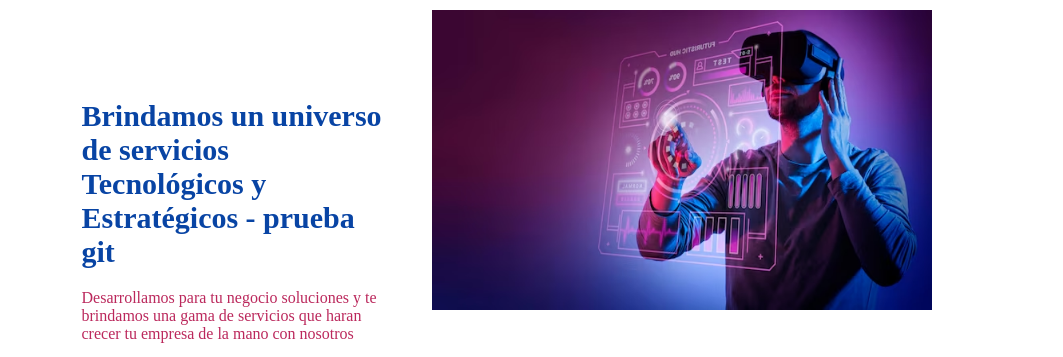
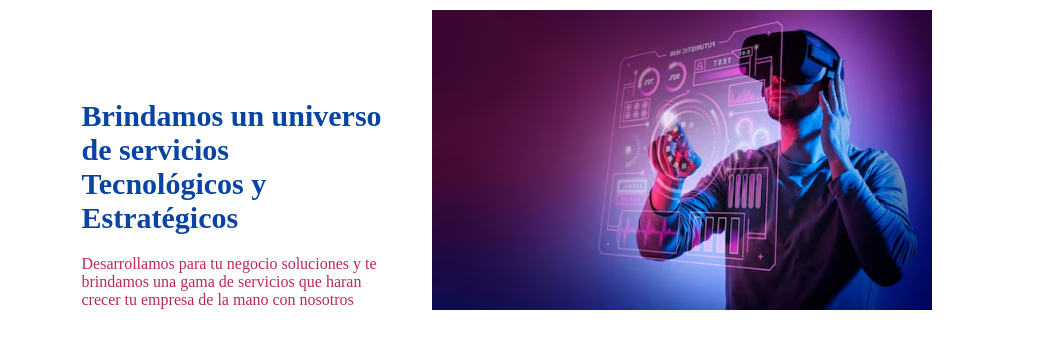
Before and after one commit to angls1206/mi_repositorio, a plain HTML site: page index.html in a window 1280 px wide. Shown: the part 148-505 px from the top of the page, without its empty margins (108-1171 px from the left). Drawn offline with Linux system fonts and the light colour scheme.

Commit message:
quitar prueba de git

```diff
--- a/index.html
+++ b/index.html
@@ -24,7 +24,7 @@
       </nav>
 
       <section id="entrada" class="estilo-seccion">
-        <h1 class="heading-1">Brindamos un universo de servicios Tecnológicos y Estratégicos - prueba git</h1>
+        <h1 class="heading-1">Brindamos un universo de servicios Tecnológicos y Estratégicos</h1>
       <p>
         Desarrollamos para tu negocio soluciones y te brindamos una gama de servicios que haran crecer tu empresa de la mano con nosotros
       </p>
```
